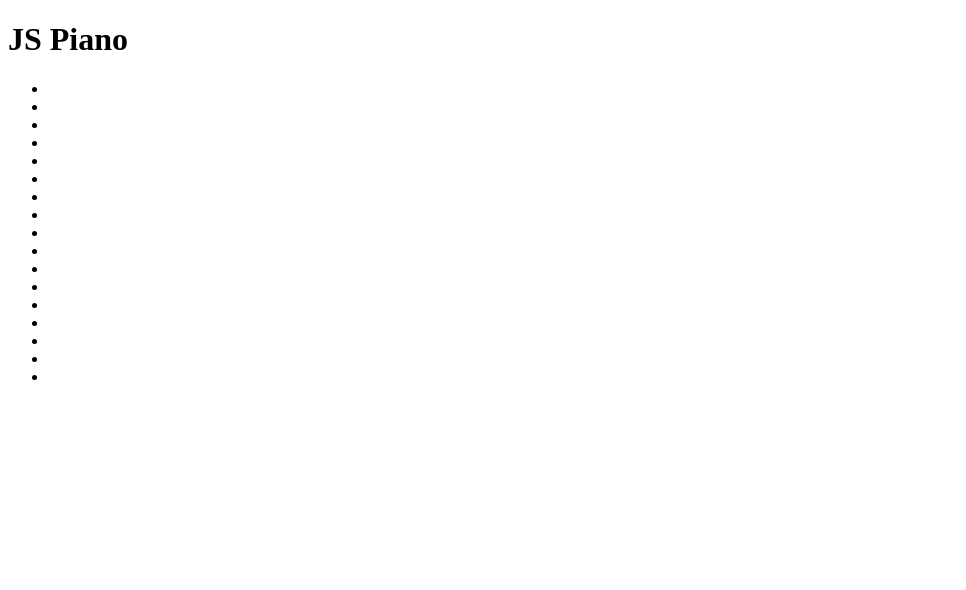
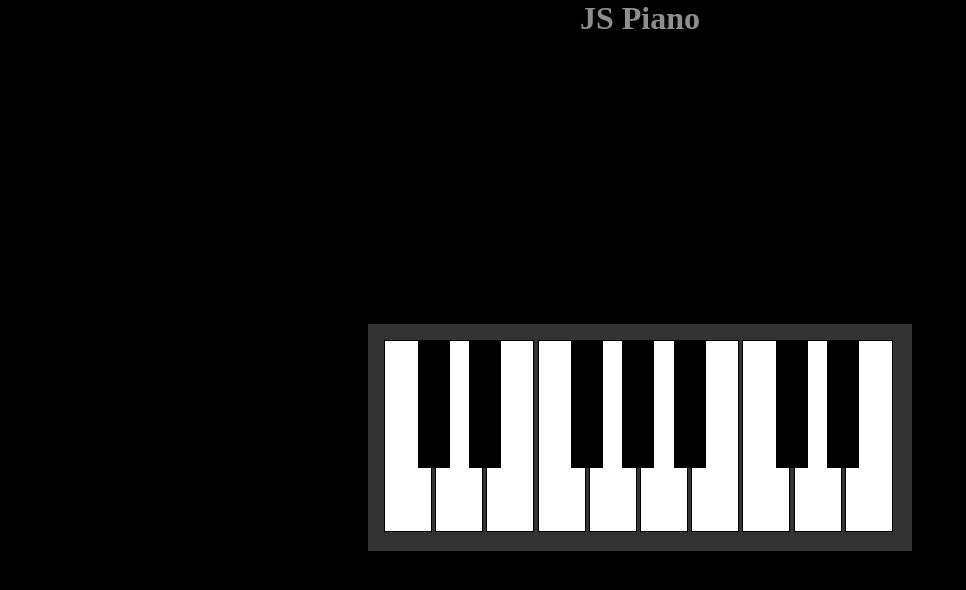
Before and after one commit to Craowx/js-piano, a plain HTML site: page index.html in a window 1280 px wide. Shown: the whole page, without its empty margins (0-966 px from the left). Drawn offline with Linux system fonts and the light colour scheme.

Commit message:
Rework of piano structure and added style

```diff
--- a/index.html
+++ b/index.html
@@ -13,26 +13,44 @@
         <h1>JS Piano</h1>
     </header>
     <main>
-        <article class="container piano">
-            <ul class="piano-keys">
-                <li class="white key"></li>
-                <li class="black key"></li>
-                <li class="white key"></li>
-                <li class="black key"></li>
-                <li class="white key"></li>
-                <li class="white key"></li>
-                <li class="black key"></li>
-                <li class="white key"></li>
-                <li class="black key"></li>
-                <li class="white key"></li>
-                <li class="black key"></li>
-                <li class="white key"></li>
-                <li class="white key"></li>
-                <li class="black key"></li>
-                <li class="white key"></li>
-                <li class="black key"></li>
-                <li class="white key"></li>
-            </ul>
+        <article class="piano">
+            <div class="key-wrapper">
+                <button class="white-key"></button>
+                <button class="black-key"></button>
+            </div>
+            <div class="key-wrapper">
+                <button class="white-key"></button>
+                <button class="black-key"></button>
+            </div>
+            <div class="key-wrapper">
+                <button class="white-key"></button>
+            </div>
+            <div class="key-wrapper">
+                <button class="white-key"></button>
+                <button class="black-key"></button>
+            </div>
+            <div class="key-wrapper">
+                <button class="white-key"></button>
+                <button class="black-key"></button>
+            </div>
+            <div class="key-wrapper">
+                <button class="white-key"></button>
+                <button class="black-key"></button>
+            </div>
+            <div class="key-wrapper">
+                <button class="white-key"></button>
+            </div>
+            <div class="key-wrapper">
+                <button class="white-key"></button>
+                <button class="black-key"></button>
+            </div>
+            <div class="key-wrapper">
+                <button class="white-key"></button>
+                <button class="black-key"></button>
+            </div>
+            <div class="key-wrapper">
+                <button class="white-key"></button>
+            </div>
         </article>
     </main>
 </body>
--- a/style.css
+++ b/style.css
@@ -0,0 +1,73 @@
+/* Minimal reset */
+
+* {
+    margin: 0;
+    padding: 0;
+    box-sizing: border-box;
+}
+
+/* Header styles */
+
+
+
+/* Container styles */
+
+body {
+  height: 100vh;
+  overflow: hidden;
+}
+
+header {
+    text-align: center;
+    background-color: black;
+    color: #8E8E8E;
+}
+
+main {
+    width: 100vw;
+    height: 100%;
+    display: grid;
+    place-content: center;
+    background-color: black;
+}
+
+
+
+/* Piano styles */
+
+.piano {
+    display: flex;
+    background-color: #333;
+    padding: 1rem;
+}
+
+.key-wrapper {
+    position: relative
+}
+
+button {
+    cursor: pointer;
+}
+
+    /* White keys */
+
+    .white-key {
+        width: 3rem;
+        height: 12rem;
+        background-color: white;
+        border: 1px solid black;
+        margin-right: 0.2rem;
+    }
+
+    /* Black keys */
+
+    .black-key {
+        width: 2rem;
+        height: 8rem;
+        background-color: black;
+        border: none;
+        position: absolute;
+        top: 0;
+        left: 2.1rem;
+        z-index: 1;
+    }
```
